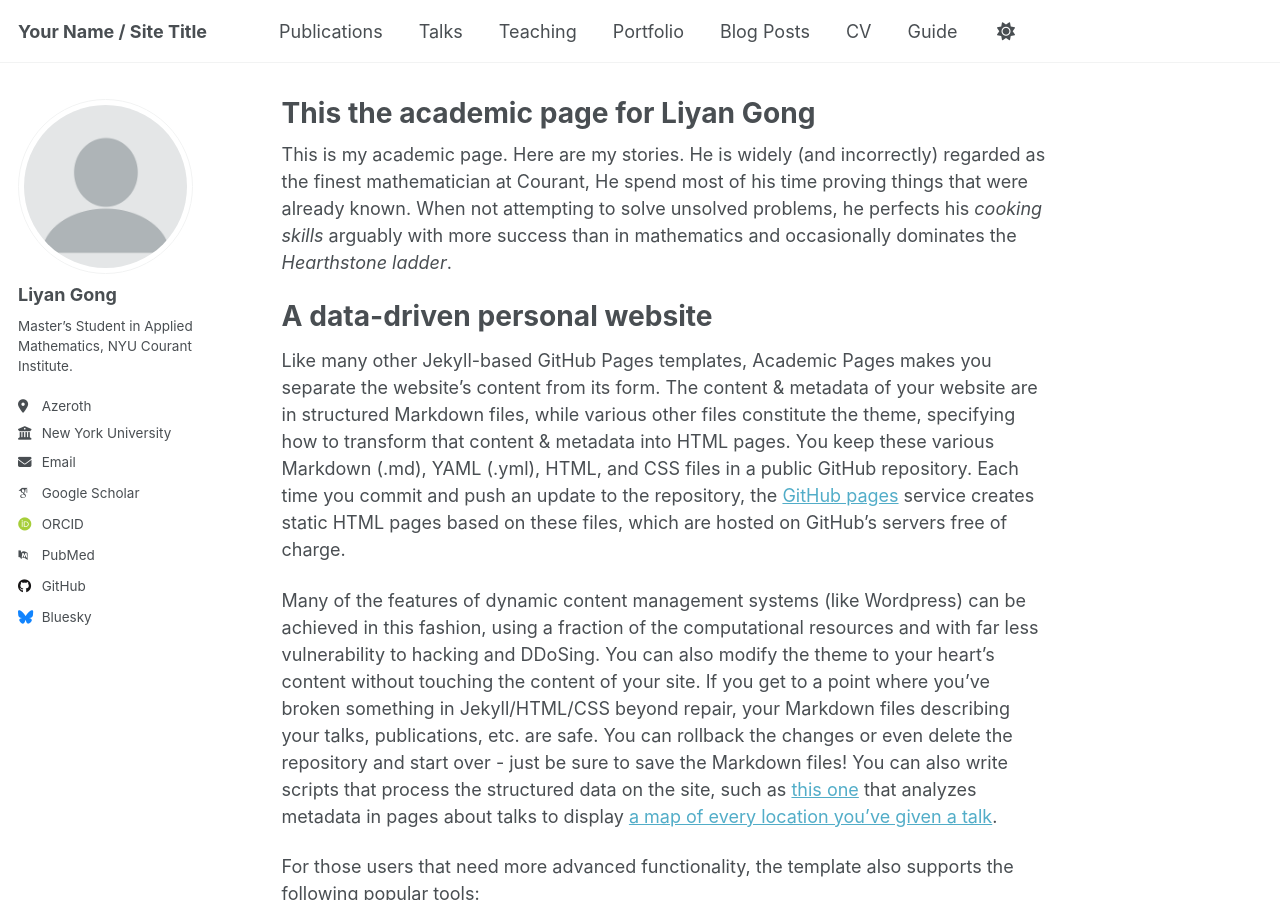
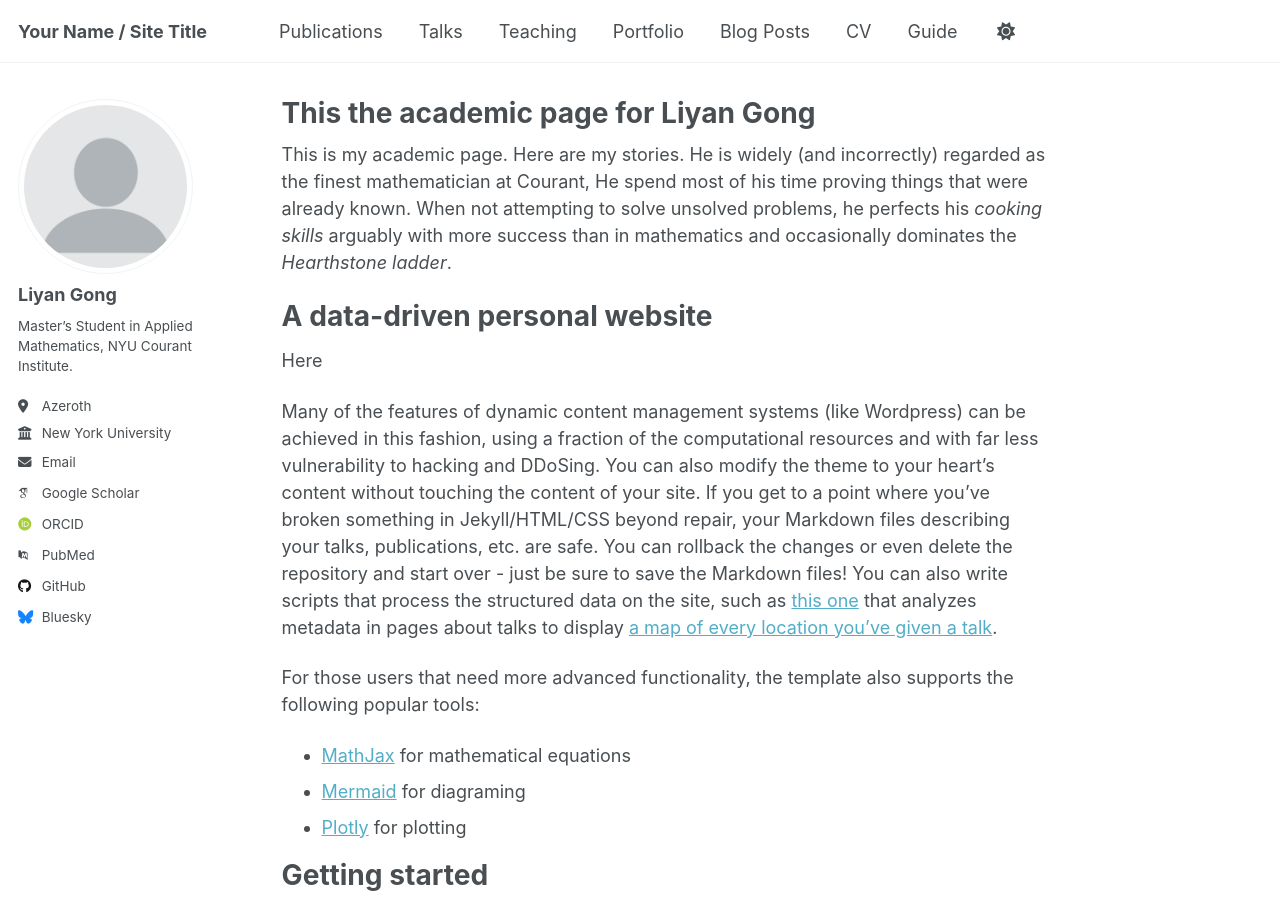
Before and after one commit to lg4147-ops/lg4147-ops.github.io, a Jekyll site: the page built from _pages/about.md, in a window 1280 px wide and 900 px high. Built offline with Jekyll 4.4.1, drawn with Linux system fonts in a browser that asks for light colours; some web fonts are replaced; a script that is not in the unit is left out.

Commit message:
Update about.md

```diff
--- a/_pages/about.md
+++ b/_pages/about.md
@@ -13,7 +13,7 @@
 
 A data-driven personal website
 ======
-Like many other Jekyll-based GitHub Pages templates, Academic Pages makes you separate the website's content from its form. The content & metadata of your website are in structured Markdown files, while various other files constitute the theme, specifying how to transform that content & metadata into HTML pages. You keep these various Markdown (.md), YAML (.yml), HTML, and CSS files in a public GitHub repository. Each time you commit and push an update to the repository, the [GitHub pages](https://pages.github.com/) service creates static HTML pages based on these files, which are hosted on GitHub's servers free of charge.
+Here
 
 Many of the features of dynamic content management systems (like Wordpress) can be achieved in this fashion, using a fraction of the computational resources and with far less vulnerability to hacking and DDoSing. You can also modify the theme to your heart's content without touching the content of your site. If you get to a point where you've broken something in Jekyll/HTML/CSS beyond repair, your Markdown files describing your talks, publications, etc. are safe. You can rollback the changes or even delete the repository and start over - just be sure to save the Markdown files! You can also write scripts that process the structured data on the site, such as [this one](https://github.com/academicpages/academicpages.github.io/blob/master/talkmap.ipynb) that analyzes metadata in pages about talks to display [a map of every location you've given a talk](https://academicpages.github.io/talkmap.html).
 
```
